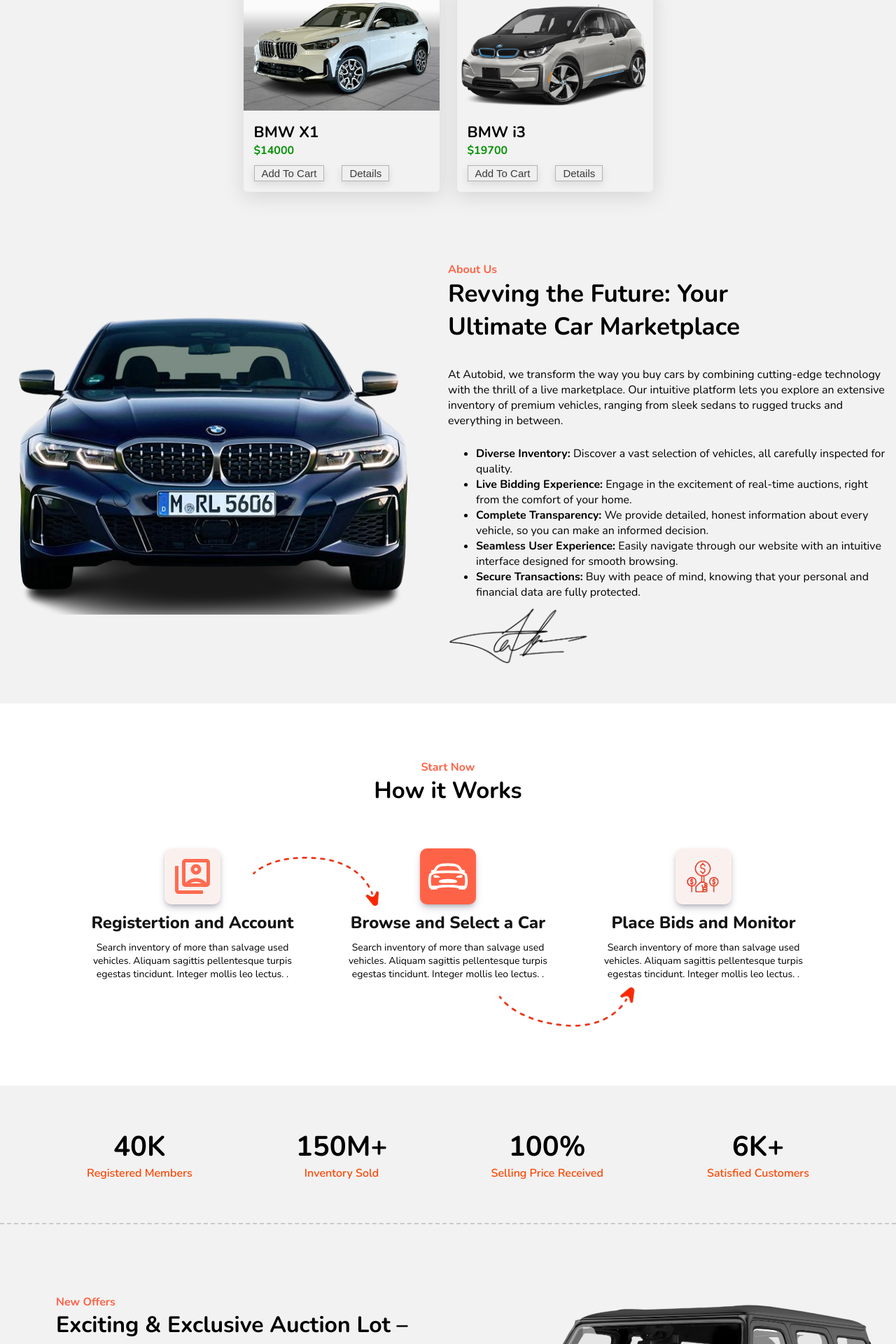
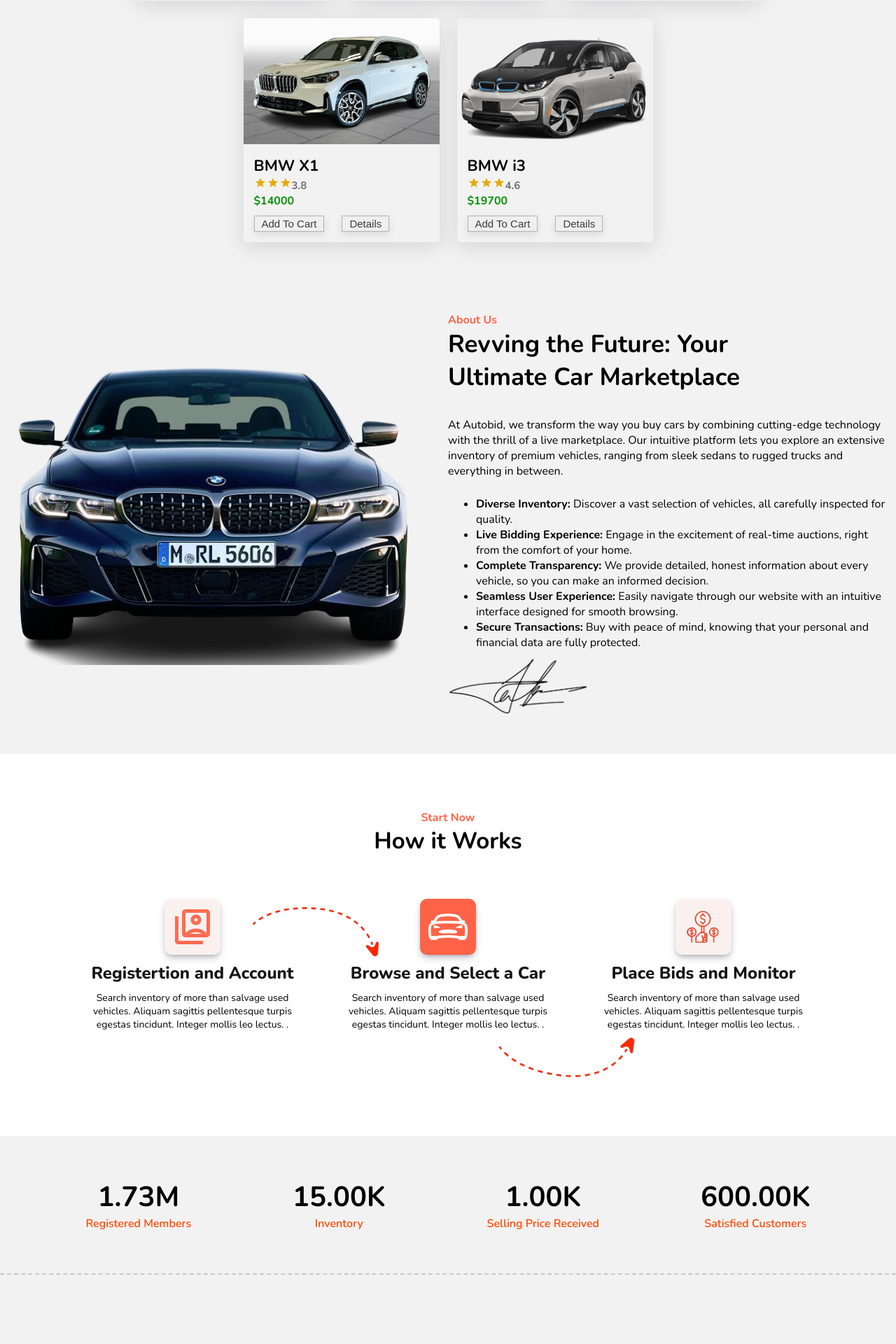
Before and after one commit to rashidulislamg71/get.car, a React (Vite) app: page / in a window 1280 px wide. Shown: the part 1716-3636 px from the top of the page at 70% size. Built offline with nearby package versions, Linux system fonts and the light colour scheme.

Commit message:
car card ratings

```diff
--- a/src/Component/Cars/Cars.jsx
+++ b/src/Component/Cars/Cars.jsx
@@ -2,6 +2,7 @@
 /* eslint-disable react-hooks/exhaustive-deps */
 import { useContext, useEffect, useState } from "react";
 import { ProductContext } from "../GlobalContextAPI/GlobalContext";
+import { RiStarSFill } from "react-icons/ri";
 
 import styles from "./Cars.module.css";
 
@@ -13,7 +14,7 @@
     selectedProduct,
     setSelectedProduct,
     cartCarHandler,
-    seeDeatilsHandler,
+    productDeatilsHandler,
   } = useContext(ProductContext);
 
   const [showRolls, setShowRolls] = useState(false);
@@ -63,8 +64,20 @@
           <li key={product.id}>
             <img src={product.img[0]} alt={product.name} />
             <div className={styles.cart_details}>
-              <h2>{product.name}</h2>
+              <div>
+<h2 className={styles.flex}>{product.name}</h2>
+              <p className={`${styles.ratings}`}>
+              <span>
+                <RiStarSFill />
+                <RiStarSFill />
+                <RiStarSFill />
+              </span>
+              <b>{product.ratings}</b>
+              </p>
+              </div>
+
               <p className={styles.price}> ${product.price}</p>
+
               <div className={`${styles.flex} ${styles.cart_seeDetails_Btn}`}>
                 <button
                   onClick={() => cartCarHandler(product)}
@@ -73,7 +86,7 @@
                   Add To Cart
                 </button>
                 <button
-                  onClick={() => seeDeatilsHandler(product)}
+                  onClick={() => productDeatilsHandler(product)}
                   className={styles.seeDetails}
                 >
                   Details
--- a/src/Component/Cars/Cars.module.css
+++ b/src/Component/Cars/Cars.module.css
@@ -75,6 +75,22 @@
 .cart_details h2:hover{
     color: tomato;
 }
+
+.cart_details .ratings{
+  justify-content: start;
+  gap: 5px;
+}
+.cart_details .ratings span{
+    color: rgb(230, 171, 8);
+    font-size: 18px;
+}
+.cart_details .ratings b{
+    color: rgb(114, 111, 111);
+    font-size: 15px;
+
+
+}
+
 .cart_details .price{
    color: rgb(6, 145, 6);
    font-weight: bold;
--- a/src/Component/GlobalContextAPI/GlobalContext.jsx
+++ b/src/Component/GlobalContextAPI/GlobalContext.jsx
@@ -150,8 +150,8 @@
 export const ProductProvider = ({ children }) => {
   const [selectedProduct, setSelectedProduct] = useState([]);
   const [cart, setCart] = useState([]);
-  const [seeDetails, setSeeDetail] = useState([null]);
-
+  const [productDetails, setProductDetail] = useState([null]);
+  console.log(productDetails);
 
   const bmw = [
     {
@@ -687,8 +687,8 @@
 
 
 
-const seeDeatilsHandler = (product)=>{
-  setSeeDetail(product)
+const productDeatilsHandler = (product)=>{
+  setProductDetail(product)
 };
 
 
@@ -701,9 +701,9 @@
     toyota,
     countCartedItem,
     cartCarHandler,
-    seeDeatilsHandler,
+    productDeatilsHandler,
     cart,
-    seeDetails,
+    productDetails,
 
     deletCartSingleItemHandler,
   };
--- /dev/null
+++ b/src/Component/StatsCounter/Counter.jsx
@@ -0,0 +1,38 @@
+/* eslint-disable react/prop-types */
+
+import React, { useState, useEffect } from "react";
+
+// Helper function for formatting large numbers
+const formatNumber = (num) => {
+  if (num >= 1000000) return (num / 1000000).toFixed(2) + "M";
+  if (num >= 1000) return (num / 1000).toFixed(2) + "K";
+  return num.toLocaleString();
+};
+
+const Counter = ({ end, duration }) => {
+  const [count, setCount] = useState(0);
+
+  useEffect(() => {
+    let start = 0;
+    const incrementTime = (duration / end) * 1000;
+
+    const counter = setInterval(() => {
+      if (end >= 100000) {
+        start += 1000;
+      } else {
+        start += 100;
+      }
+      setCount(start);
+
+      if (start === end) {
+        clearInterval(counter);
+      }
+    }, incrementTime);
+
+    return () => clearInterval(counter);
+  }, [end, duration]);
+
+  return <span>{formatNumber(count)}</span>;
+};
+
+export default Counter;
--- a/src/Component/StatsSection/StatsSection.jsx
+++ b/src/Component/StatsSection/StatsSection.jsx
@@ -1,24 +1,67 @@
+// import React from "react";
+// import styles from "./StatsSection.module.css";
+
+// const StatsSection = () => {
+//   return (
+//     <div className={styles.statsContainer}>
+//       <div className={styles.statsInnerContent}>
+//         <div className={styles.statBox}>
+//           <h2 className={styles.statNumber}>40K</h2>
+//           <p className={styles.statLabel}>Registered Members</p>
+//         </div>
+//         <div className={styles.statBox}>
+//           <h2 className={styles.statNumber}>150M+</h2>
+//           <p className={styles.statLabel}>Inventory Sold</p>
+//         </div>
+//         <div className={styles.statBox}>
+//           <h2 className={styles.statNumber}>100%</h2>
+//           <p className={styles.statLabel}>Selling Price Received</p>
+//         </div>
+//         <div className={styles.statBox}>
+//           <h2 className={styles.statNumber}>6K+</h2>
+//           <p className={styles.statLabel}>Satisfied Customers</p>
+//         </div>
+//       </div>
+//     </div>
+//   );
+// };
+
+// export default StatsSection;
+
+
 import React from "react";
 import styles from "./StatsSection.module.css";
+import Counter from "../StatsCounter/Counter";
 
 const StatsSection = () => {
   return (
     <div className={styles.statsContainer}>
       <div className={styles.statsInnerContent}>
         <div className={styles.statBox}>
-          <h2 className={styles.statNumber}>40K</h2>
+          <h2 className={styles.statNumber}>
+            <Counter end={4000000} duration={1} />
+          </h2>
           <p className={styles.statLabel}>Registered Members</p>
         </div>
+
         <div className={styles.statBox}>
-          <h2 className={styles.statNumber}>150M+</h2>
-          <p className={styles.statLabel}>Inventory Sold</p>
+          <h2 className={styles.statNumber}>
+            <Counter end={15000} duration={2} /> {/* 15K */}
+          </h2>
+          <p className={styles.statLabel}>Inventory</p>
         </div>
+
         <div className={styles.statBox}>
-          <h2 className={styles.statNumber}>100%</h2>
+          <h2 className={styles.statNumber}>
+            <Counter end={1000} duration={3} /> {/* 1K */}
+          </h2>
           <p className={styles.statLabel}>Selling Price Received</p>
         </div>
+
         <div className={styles.statBox}>
-          <h2 className={styles.statNumber}>6K+</h2>
+          <h2 className={styles.statNumber}>
+            <Counter end={600000} duration={2} /> {/* 6K */}
+          </h2>
           <p className={styles.statLabel}>Satisfied Customers</p>
         </div>
       </div>
```
